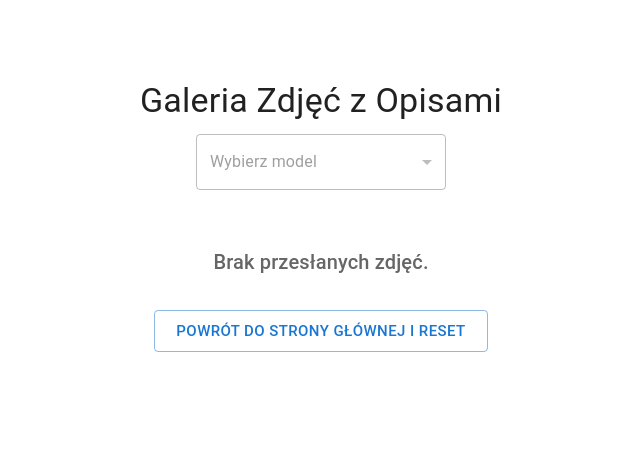
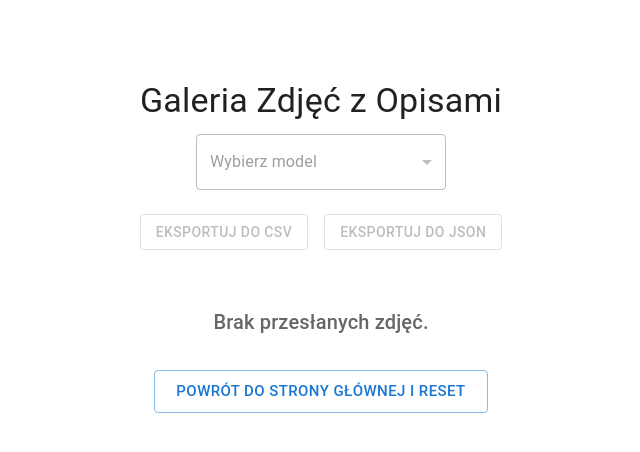
Before and after one commit to arcadio77/image-captioning-comparator, a React (Vite) app in the folder frontend/: page /gallery in a window 1280 px wide. Shown: the top 452 px of the page, without its empty margins (319-959 px from the left). Built offline with nearby package versions, Linux system fonts and the light colour scheme; some icons are missing.

Commit message:
added exports

```diff
--- a/frontend/src/GalleryPage.tsx
+++ b/frontend/src/GalleryPage.tsx
@@ -1,4 +1,4 @@
-import React, { useState, useEffect } from 'react';
+import React, { useEffect, useMemo } from 'react';
 import {
     Container,
     Box,
@@ -11,7 +11,7 @@ import {
     CardContent,
     useMediaQuery,
     useTheme,
-    CircularProgress, IconButton,
+    IconButton,
 } from '@mui/material';
 import { Masonry } from '@mui/lab';
 import ArrowBackIosIcon from '@mui/icons-material/ArrowBackIos';
@@ -20,11 +20,56 @@ import { useImageData } from './ImageDataContext';
 import { useNavigate } from 'react-router-dom';
 
 function GalleryPage() {
-    const { images, models, selectedModel, setSelectedModel, addCaptionToImage, reset } = useImageData();
+    const { images, models, selectedModel, setSelectedModel, reset } = useImageData();
     const navigate = useNavigate();
     const theme = useTheme();
     const isSmallScreen = useMediaQuery(theme.breakpoints.down('sm'));
     const isMediumScreen = useMediaQuery(theme.breakpoints.down('md'));
+
+    const downloadFile = (data: string, filename: string, type: string) => {
+        const blob = new Blob([data], { type: type });
+        const url = URL.createObjectURL(blob);
+        const a = document.createElement('a');
+        a.href = url;
+        a.download = filename;
+        document.body.appendChild(a);
+        a.click();
+        document.body.removeChild(a);
+        URL.revokeObjectURL(url);
+    };
+
+    const exportToCsv = () => {
+        if (images.length === 0) return;
+
+        let csvContent = "Nazwa Zdjęcia,Model,Opis\n"; // Headers
+
+        images.forEach(image => {
+            image.captions.forEach(caption => {
+                const fileName = `"${image.file.name.replace(/"/g, '""')}"`;
+                const modelName = `"${caption.model.replace(/"/g, '""')}"`;
+                const description = `"${caption.text.replace(/"/g, '""')}"`;
+                csvContent += `${fileName},${modelName},${description}\n`;
+            });
+        });
+
+        downloadFile(csvContent, 'captions.csv', 'text/csv;charset=utf-8;');
+    };
+
+    const exportToJson = () => {
+        if (images.length === 0) return;
+
+        const data = images.map(image => ({
+            fileName: image.file.name,
+            captions: image.captions.map(caption => ({
+                model: caption.model,
+                text: caption.text
+            }))
+        }));
+
+        const jsonContent = JSON.stringify(data, null, 2);
+        downloadFile(jsonContent, 'captions.json', 'application/json');
+    };
+
 
     const getColumnCount = () => {
         if (isSmallScreen) return 1;
@@ -55,39 +100,23 @@ function GalleryPage() {
         }
     }, [models, selectedModel, setSelectedModel]);
 
-    const [generatingCaptions, setGeneratingCaptions] = useState(false);
-
-    useEffect(() => {
-        const generateAllCaptions = async () => {
-            if (images.length === 0 || !selectedModel) {
-                setGeneratingCaptions(false);
-                return;
-            }
-
-            setGeneratingCaptions(true);
-            for (const img of images) {
-                const existingCaption = img.captions.find(c => c.model === selectedModel);
-                console.log(selectedModel);
-                if (!existingCaption) {
-                    const caption = img.captions.find(c => c.model === selectedModel);
-                    console.log(caption);
-                    const captionText = caption?.text;
-                    console.log(captionText);
-                    if (captionText != null) {
-                        addCaptionToImage(img.file, selectedModel, captionText);
-                    }
-                }
-            }
-            setGeneratingCaptions(false);
-        };
-
-        generateAllCaptions();
-    }, [images, selectedModel, addCaptionToImage]);
-
     const handleGoHomeAndReset = () => {
         reset();
         navigate('/');
     };
+
+    const imagesWithUrls = useMemo(() => {
+        return images.map(image => ({
+            ...image,
+            previewUrl: URL.createObjectURL(image.file)
+        }));
+    }, [images]);
+
+    useEffect(() => {
+        return () => {
+            imagesWithUrls.forEach(image => URL.revokeObjectURL(image.previewUrl));
+        };
+    }, [imagesWithUrls]);
 
 
     return (
@@ -96,8 +125,8 @@ function GalleryPage() {
                 Galeria Zdjęć z Opisami
             </Typography>
 
-            <Box sx={{ mb: 3, width: '100%', display: 'flex', justifyContent: 'center', alignItems: 'center', gap: 2 }}>
-                <IconButton onClick={() => handleModelNavigation('prev')} disabled={models.length <= 1 || generatingCaptions}>
+            <Box sx={{ mb: 3, width: '100%', display: 'flex', justifyContent: 'center', alignItems: 'center', gap: 2, flexWrap: 'wrap' }}>
+                <IconButton onClick={() => handleModelNavigation('prev')} disabled={models.length <= 1}>
                     <ArrowBackIosIcon />
                 </IconButton>
                 <TextField
@@ -106,7 +135,7 @@ function GalleryPage() {
                     value={selectedModel || ''}
                     onChange={handleModelChange}
                     sx={{ minWidth: 250 }}
-                    disabled={models.length === 0 || generatingCaptions}
+                    disabled={models.length <= 1}
                 >
                     {models.length === 0 ? (
                         <MenuItem value="" disabled>Brak dostępnych modeli</MenuItem>
@@ -118,17 +147,19 @@ function GalleryPage() {
                         ))
                     )}
                 </TextField>
-                <IconButton onClick={() => handleModelNavigation('next')} disabled={models.length <= 1 || generatingCaptions}>
+                <IconButton onClick={() => handleModelNavigation('next')} disabled={models.length <= 1}>
                     <ArrowForwardIosIcon />
                 </IconButton>
             </Box>
 
-            {generatingCaptions && (
-                <Box sx={{ display: 'flex', alignItems: 'center', mb: 2 }}>
-                    <CircularProgress size={20} sx={{ mr: 1 }} />
-                    <Typography>Generowanie opisów dla modelu "{selectedModel}"...</Typography>
-                </Box>
-            )}
+            <Box sx={{ mb: 3, display: 'flex', gap: 2, flexWrap: 'wrap' }}>
+                <Button variant="outlined" onClick={exportToCsv} disabled={images.length === 0}>
+                    Eksportuj do CSV
+                </Button>
+                <Button variant="outlined" onClick={exportToJson} disabled={images.length === 0}>
+                    Eksportuj do JSON
+                </Button>
+            </Box>
 
             {images.length === 0 ? (
                 <Box sx={{ mt: 4, textAlign: 'center' }}>
@@ -136,8 +167,8 @@ function GalleryPage() {
                 </Box>
             ) : (
                 <Masonry columns={getColumnCount()} spacing={2} sx={{ width: '100%' }}>
-                    {images.map((image, index) => (
-                        <Card key={index} raised sx={{ display: 'flex', flexDirection: 'column' }}>
+                    {imagesWithUrls.map((image) => (
+                        <Card key={image.file.name + image.file.size} raised sx={{ display: 'flex', flexDirection: 'column' }}>
                             <CardMedia
                                 component="img"
                                 image={image.previewUrl}
```
